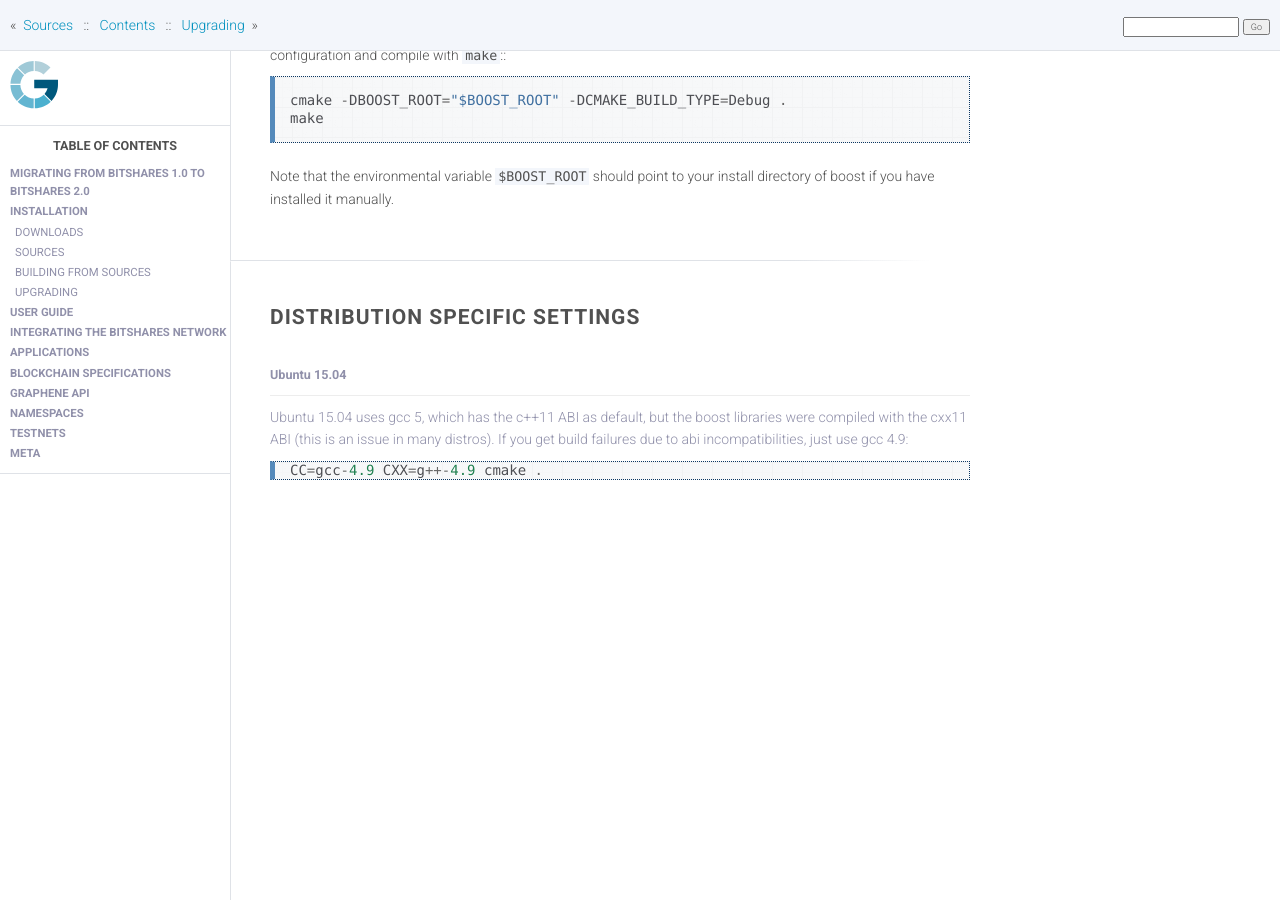
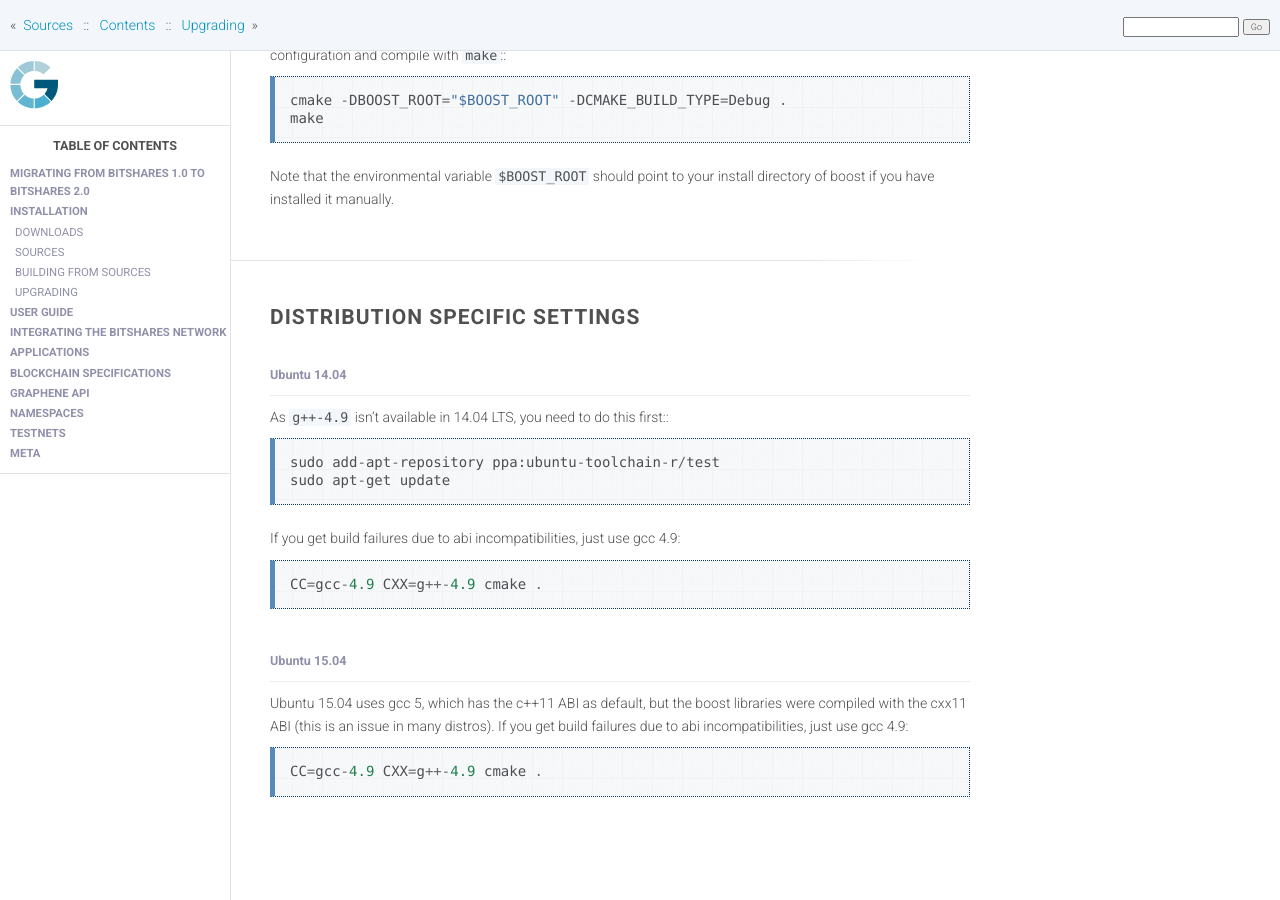
Before and after one commit to bitshares/docs.bitshares.org, a Sphinx documentation site: the page built from source/installation/Build.rst, in a window 1280 px wide and 900 px high, scrolled down 2012 px. Built offline with Sphinx 7.4.7, drawn with Linux system fonts in a browser that asks for light colours; the version number could not be read and is left out; before the commit the page ends 2605 px from its top, so only the background shows below that.

Commit message:
added g++4.9 for Ubuntu TLS 14.04

```diff
--- a/source/installation/Build.rst
+++ b/source/installation/Build.rst
@@ -101,11 +101,24 @@ install directory of boost if you have installed it manually.
 Distribution Specific Settings
 ##############################
 
+Ubuntu 14.04
+************
+
+As ``g++-4.9`` isn't available in 14.04 LTS, you need to do this first:::
+
+    sudo add-apt-repository ppa:ubuntu-toolchain-r/test
+    sudo apt-get update
+
+If you get build failures due to abi incompatibilities, just use gcc 4.9::
+
+    CC=gcc-4.9 CXX=g++-4.9 cmake .
+
+
 Ubuntu 15.04
 ************
 
-  Ubuntu 15.04 uses gcc 5, which has the c++11 ABI as default, but the boost
-  libraries were compiled with the cxx11 ABI (this is an issue in many distros).
-  If you get build failures due to abi incompatibilities, just use gcc 4.9::
+Ubuntu 15.04 uses gcc 5, which has the c++11 ABI as default, but the boost
+libraries were compiled with the cxx11 ABI (this is an issue in many distros).
+If you get build failures due to abi incompatibilities, just use gcc 4.9::
 
-      CC=gcc-4.9 CXX=g++-4.9 cmake .
+    CC=gcc-4.9 CXX=g++-4.9 cmake .
```
